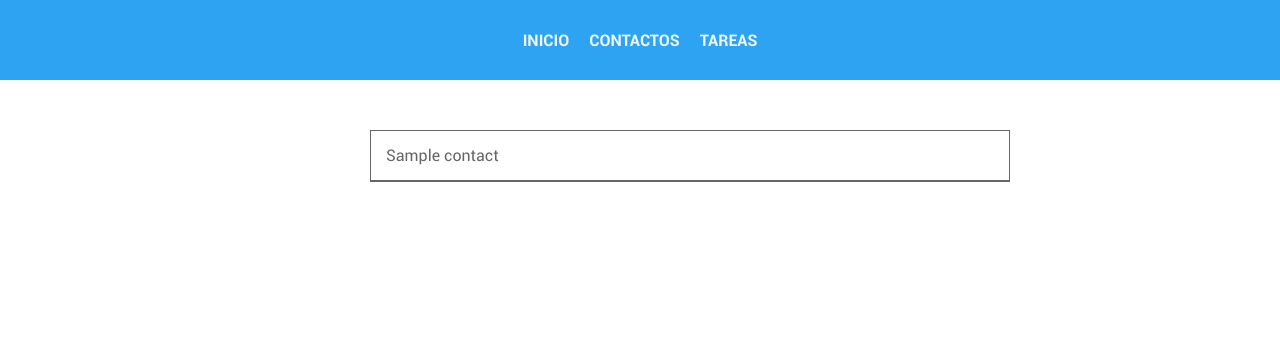
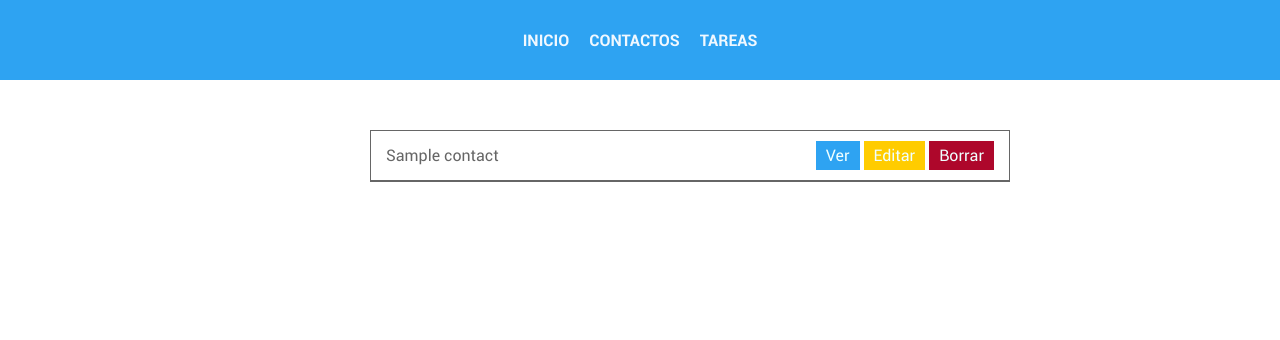
Before and after one commit to JairoDuenas/practica-Django, a Django app: page /contact/ in a window 1280 px wide; the page is wider, and only the part inside the window is pictured. Shown: the top 340 px of that part. Run offline with Django 4.2, Linux system fonts and the light colour scheme; tables that the repository leaves empty hold one stand-in row (values such as "Sample post").

Commit message:
Agregando botones y estilos a la vista [contact]

```diff
--- a/agenda/static/css/contact.css
+++ b/agenda/static/css/contact.css
@@ -10,5 +10,40 @@
 
 .list li {
   padding: 15px;
+  width: 100%;
   border-bottom: 1px solid var(--color-text);
+  display: flex;
+  justify-content: space-between;
+  align-items: center;
 }
+
+.btn {
+  padding: 5px 10px;
+  text-align: center;
+  text-decoration: none;
+}
+
+.btn-detail {
+  background-color: var(--color-primary);
+  color: azure;
+}
+.btn-detail:hover {
+  background-color: azure;
+  color: var(--color-primary);
+}
+.btn-edit {
+  background-color: #ffcc00;
+  color: azure;
+}
+.btn-edit:hover {
+  background-color: azure;
+  color: #ffcc00;
+}
+.btn-delete {
+  background-color: #ae072b;
+  color: azure;
+}
+.btn-delete:hover {
+  background-color: azure;
+  color: #ae072b;
+}
--- a/agenda/templates/contact/index.html
+++ b/agenda/templates/contact/index.html
@@ -8,7 +8,13 @@
 <link rel="stylesheet" href="{% static 'css/contact.css' %}">
   <ul class="list">
     {% for contact in contacts %}
-    <li>{{contact}}</li>
+    <li>{{contact}}
+      <span>
+        <a href="#" class="btn btn-detail">Ver</a>
+        <a href="#" class="btn btn-edit">Editar</a>
+        <a href="#" class="btn btn-delete">Borrar</a>
+      </span>
+    </li>
     {% endfor %}
   </ul>
 {% endblock %}
```
